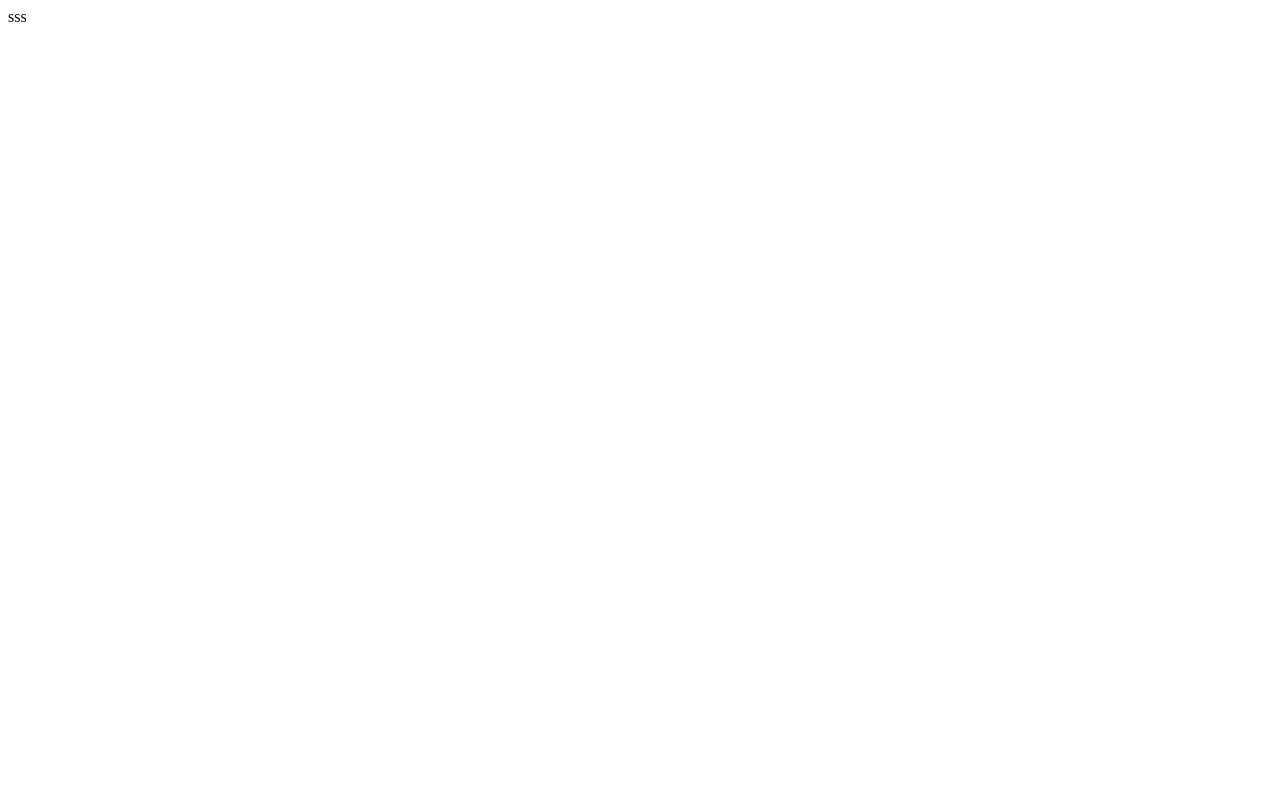
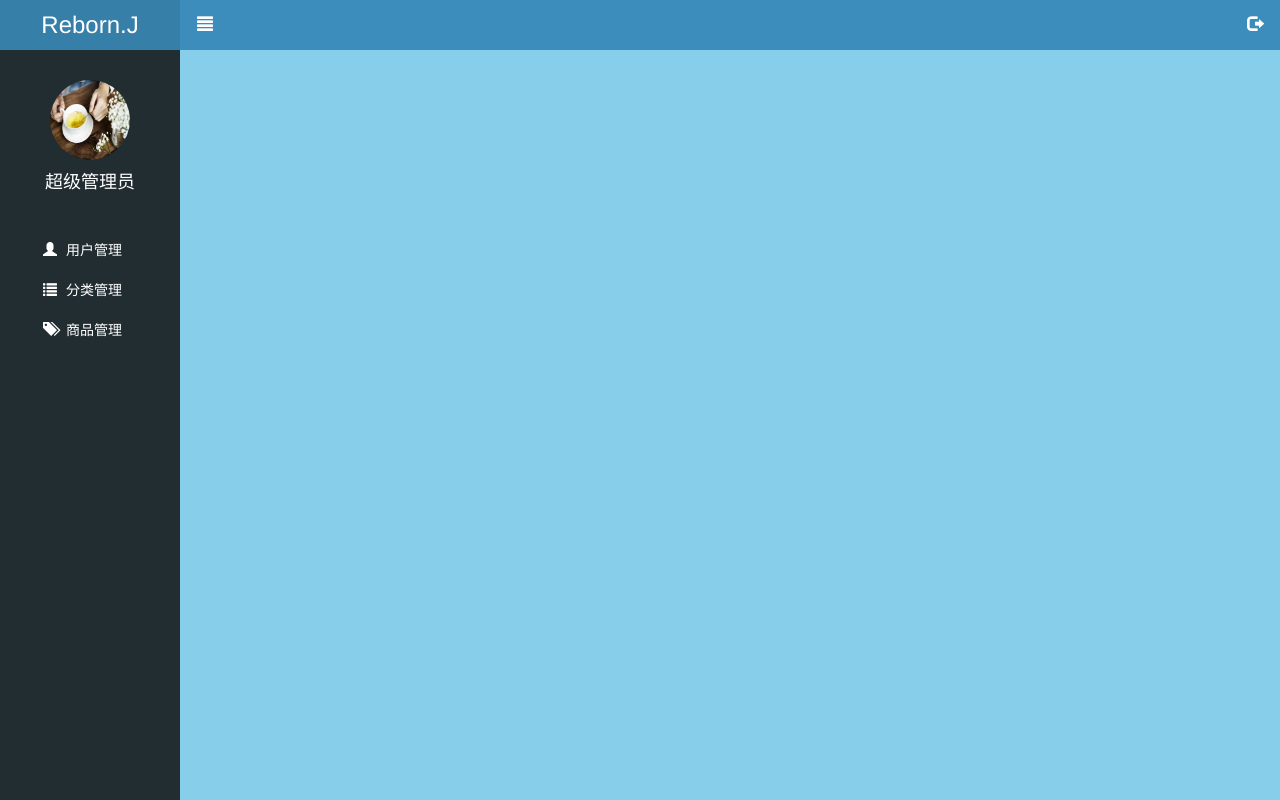
Before and after one commit to Rebornjiang/letao_project, a website: page public/back/index.html in a window 1280 px wide. Drawn offline with Linux system fonts and the light colour scheme.

Commit message:
index侧边栏，header完成

```diff
--- a/public/back/css/common.css
+++ b/public/back/css/common.css
@@ -4,7 +4,12 @@ body,html {
   width: 100%;
   height: 100%;
 }
-
+fl {
+  float: left;
+}
+fr {
+  float: right;
+}
 .panel-heading {
   padding: 20px 0;
   text-align: center;
@@ -16,3 +21,114 @@ body,html {
 .column {
   margin-top: 200px;
 }
+ul,
+li {
+  padding: 0;
+  margin: 0;
+}
+li {
+  list-style: none;
+}
+
+/*左边侧边栏是要复用的，因此将其写道公共类中 */
+/* aside */
+.lt-aside {
+  width: 180px;
+  height: 100%;
+  background-color: #222D32;
+  float: left;
+  position: relative;
+  z-index: 999;
+}
+.lt-aside a:hover,
+.lt-aside a:link,
+.lt-aside a:active
+
+ {
+  text-decoration: none;
+}
+.lt-aside .title {
+  height: 50px;
+  line-height: 50px;
+  font-size: 24px;
+
+  text-align: center;
+  background-color: #367FA9;
+}
+
+.lt-aside .title a {
+  color: #fff;
+}
+
+/* userInfo */
+.lt-aside .userInfo {
+  height: 180px;
+
+  color: white;
+  font-size: 18px;
+  text-align: center;
+  padding-top: 30px;
+  box-sizing: border-box;
+}
+
+.lt-aside .userInfo img {
+  width: 80px;
+  height: 80px;
+  border-radius: 50%;
+  margin-bottom: 10px;
+}
+
+/* aside-nav */
+.lt-aside ul li a {
+  color: #fff;
+  display: block;
+  width: 180px;
+  height: 40px;
+  line-height: 40px;
+  box-sizing: border-box;
+  padding-left: 40px;
+  border-left: 3px solid transparent;
+
+}
+.lt-aside ul li a i {
+  margin-right: 5px;
+
+}
+.lt-aside ul li a.curent {
+  background-color: #1D1F21;
+  border-left-color: #006699;
+}
+.lt-aside ul li .level2 a {
+  padding-left: 60px;
+
+}
+
+.lt-aside ul li .level2.hidden {
+  display: none;
+
+}
+
+.lt-content {
+  position: relative;
+  height: 100%;
+  background-color: skyblue;
+  overflow: hidden;
+}
+
+.lt-content .header {
+  padding-left: 180px;
+  position: fixed;
+  top: 0;
+  left: 0;
+  width: 100%;
+  height: 50px;
+  background-color: #3C8DBC;
+}
+.lt-content .header a {
+  width: 50px;
+  height: 50px;
+  line-height: 50px;
+  text-align: center;
+  color: white;
+  font-size: 16px;
+}
--- /dev/null
+++ b/public/back/css/index.css
@@ -0,0 +1,6 @@
+body,html {
+  background-color: #fff;
+  position: relative;
+  width: 100%;
+  height: 100%;
+}
--- a/public/back/index.html
+++ b/public/back/index.html
@@ -1,12 +1,77 @@
 <!DOCTYPE html>
 <html lang="en">
+
 <head>
   <meta charset="UTF-8">
   <meta name="viewport" content="width=device-width, initial-scale=1.0">
   <meta http-equiv="X-UA-Compatible" content="ie=edge">
-  <title> myself-乐淘商城</title>
+  <title>myself-乐淘商城</title>
+  <link rel="stylesheet" href="./lib/bootstrap/css/bootstrap.css">
+  <link rel="stylesheet" href="./css/common.css">
+  <link rel="stylesheet" href="./css/index.css">
+  <link rel="stylesheet" href="./lib/nprogress/nprogress.css">
 </head>
+
 <body>
-  sss
+
+  <!-- 左边侧边栏 -->
+  <div class="lt-aside">
+    <div class="title">
+      <a href="#">Reborn.J</a>
+    </div>
+
+    <div class="userInfo">
+      <img src="./images/img.jpg" alt="">
+      <p>超级管理员</p>
+    </div>
+
+    <ul>
+      <li>
+        <a href="">
+          <i class="glyphicon glyphicon-user"></i>
+          <span>用户管理</span>
+        </a>
+      </li>
+      <li>
+        <a href="" class="">
+          <i class="glyphicon glyphicon-list"></i>
+          <span>分类管理</span>
+        </a>
+        <!-- 二级菜单 -->
+        <div class="level2 hidden">
+          <a href="first.html">一级分类</a>
+          <a href="second.html">二级分类</a>
+
+        </div>
+      </li>
+      <li>
+        <a href="">
+          <i class="glyphicon glyphicon-tags"></i>
+          <span>商品管理</span>
+        </a>
+      </li>
+    </ul>
+  </div>
+
+  <!-- 右边的内容 -->
+  <div class="lt-content">
+    <div class="header">
+      <a href="#" class="pull-left">
+        <i class="glyphicon glyphicon-align-justify"></i>
+      </a>
+      <a href="#" class="pull-right">
+        <i class="glyphicon glyphicon-log-out"></i>
+      </a>
+    </div>
+    <div class="content">dafadf</div>
+  </div>
+
+
 </body>
+<script src="./lib/jquery/jquery.min.js"></script>
+<script src="./lib/bootstrap/js/bootstrap.min.js"></script>
+<script src="./lib/nprogress/nprogress.js"></script>
+<script src="./js/index.js"></script>
+<script src="./js/common.js"></script>
+
 </html>
```
Also changed, not shown: public/back/images/img.jpg (added), public/back/js/index.js (added).
